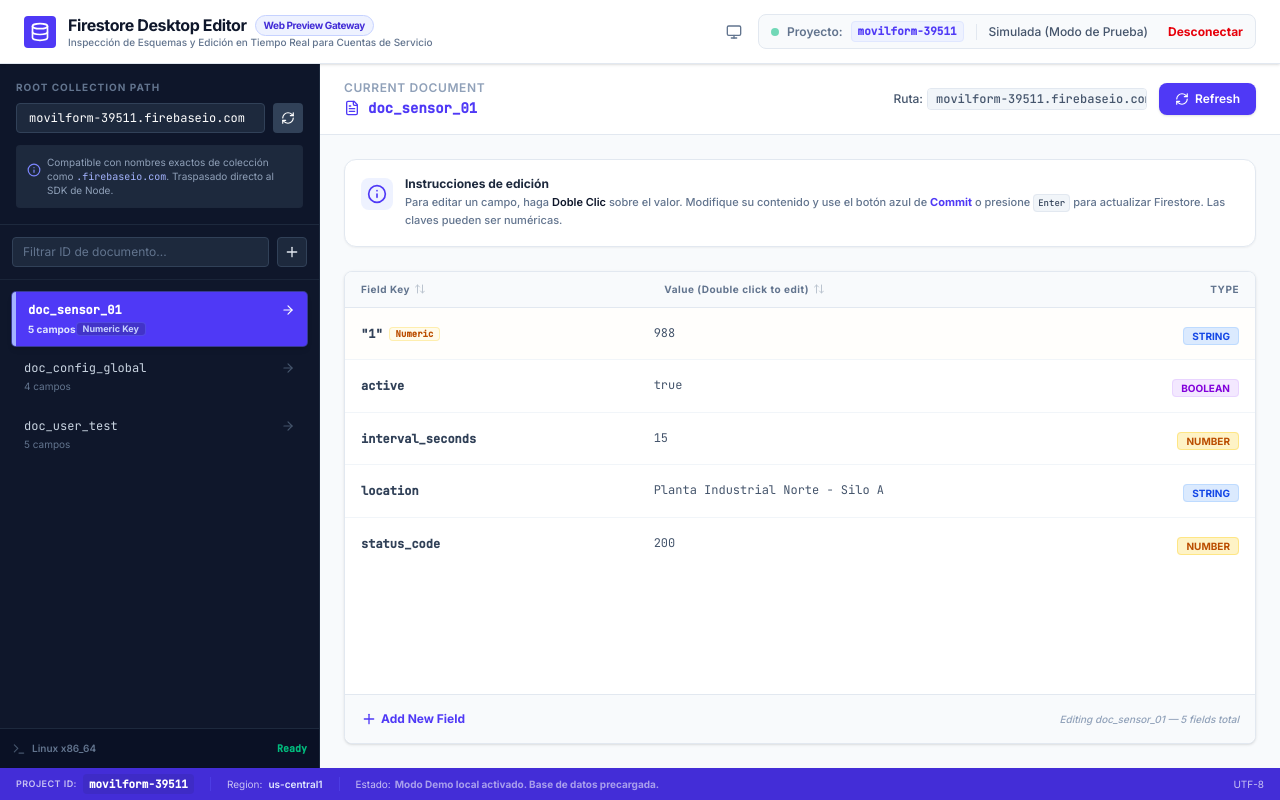
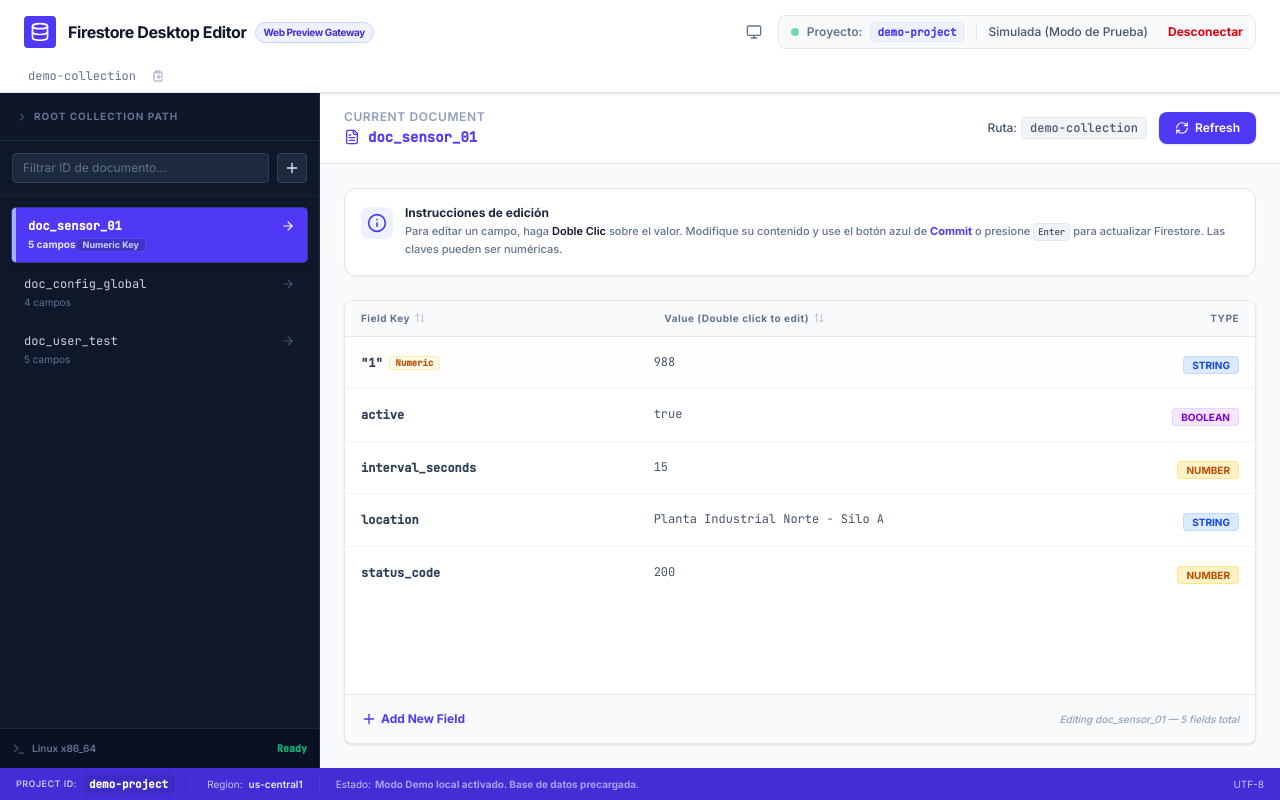
Before and after one commit to Skyrimloon665/firestore-desktop-editor, a React (Vite) app: page / in a window 1280 px wide. Both pictures are taken after a click on the button "Modo Demo". Built offline with nearby package versions, Linux system fonts and the light colour scheme.

Commit message:
Clean up UI: remove movilform-39511 refs, breadcrumb in header, collapsible path input, fix button disabled state

```diff
--- a/electron/main.ts
+++ b/electron/main.ts
@@ -1,10 +1,11 @@
 import electron from "electron";
 const { app, BrowserWindow, ipcMain, dialog } = electron;
+type BrowserWindowType = electron.BrowserWindow;
 import * as path from "path";
 import * as fs from "fs";
 import admin from "firebase-admin";
 
-let mainWindow: BrowserWindow | null = null;
+let mainWindow: BrowserWindowType | null = null;
 let fbAppInstance: admin.app.App | null = null;
 let db: admin.firestore.Firestore | null = null;
 
--- a/src/App.tsx
+++ b/src/App.tsx
@@ -10,8 +10,8 @@
 import { selectCredentialsFile, connectWithCredentialsJson } from "./services/api";
 import type { ConnectionMode, DocData, SimulatedDb } from "./services/types";
 
-const MOCK_PROJECT_ID = "movilform-39511";
-const MOCK_COLLECTION = "movilform-39511.firebaseio.com";
+const MOCK_PROJECT_ID = "demo-project";
+const MOCK_COLLECTION = "demo-collection";
 const INITIAL_MOCK_DOCUMENTS: DocData[] = [
   {
     id: "doc_sensor_01",
@@ -280,6 +280,7 @@
         connectionMode={connectionMode}
         projectId={projectId}
         credentialsName={credentialsName}
+        collectionPath={collectionPath}
         isLoading={isLoading}
         isElectron={isElectron}
         theme={theme}
@@ -288,6 +289,7 @@
         onOpenJsonPaste={() => setJsonPasteOpen(true)}
         onActivateDemo={handleActivateDemoMode}
         onDisconnect={handleDisconnect}
+        onCollectionPathChange={setCollectionPath}
       />
 
       <JsonPasteDialog
--- a/src/components/ConnectionHeader.tsx
+++ b/src/components/ConnectionHeader.tsx
@@ -1,11 +1,12 @@
 import type { ConnectionMode, ThemeMode } from "../services/types";
-import { Database, FolderOpen, Cpu, Lock, Sun, Moon, Monitor, FileText } from "lucide-react";
+import { Database, FolderOpen, Cpu, Lock, Sun, Moon, Monitor, FileText, ClipboardCopy, ChevronRight } from "lucide-react";
 import type { ComponentType, SVGProps } from "react";
 
 interface ConnectionHeaderProps {
   connectionMode: ConnectionMode;
   projectId: string;
   credentialsName: string;
+  collectionPath: string;
   isLoading: boolean;
   isElectron: boolean;
   theme: ThemeMode;
@@ -14,6 +15,7 @@
   onOpenJsonPaste: () => void;
   onActivateDemo: () => void;
   onDisconnect: () => void;
+  onCollectionPathChange: (path: string) => void;
 }
 
 const themeIcon: Record<ThemeMode, ComponentType<SVGProps<SVGSVGElement>>> = {
@@ -32,6 +34,7 @@
   connectionMode,
   projectId,
   credentialsName,
+  collectionPath,
   isLoading,
   isElectron,
   theme,
@@ -40,11 +43,23 @@
   onOpenJsonPaste,
   onActivateDemo,
   onDisconnect,
+  onCollectionPathChange,
 }: ConnectionHeaderProps) {
   const ThemeIcon = themeIcon[theme];
+  const pathSegments = collectionPath.split("/").filter(Boolean);
+
+  const handleCopyPath = () => {
+    navigator.clipboard.writeText(collectionPath).catch(() => {});
+  };
+
+  const handleBreadcrumbClick = (index: number) => {
+    const newPath = pathSegments.slice(0, index + 1).join("/");
+    onCollectionPathChange(newPath);
+  };
 
   return (
-    <header className="h-16 bg-white dark:bg-slate-800 border-b border-slate-200 dark:border-slate-700 px-6 flex items-center justify-between shadow-sm shrink-0 z-10">
+    <header className="bg-white dark:bg-slate-800 border-b border-slate-200 dark:border-slate-700 px-6 shadow-sm shrink-0 z-10">
+      <div className="h-16 flex items-center justify-between">
         <div className="flex items-center gap-3">
           <div className="w-8 h-8 bg-indigo-600 rounded flex items-center justify-center text-white">
             <Database className="w-5 h-5 text-white" />
@@ -56,10 +71,6 @@
                 {isElectron ? "Electron Host Node" : "Web Preview Gateway"}
               </span>
             </h1>
-          <p className="text-[10px] text-slate-500 dark:text-slate-400 font-medium -mt-0.5">
-            Inspección de Esquemas y Edición en Tiempo Real para Cuentas de
-            Servicio
-          </p>
           </div>
         </div>
 
@@ -126,6 +137,32 @@
           </>
         )}
       </div>
+      </div>
+
+      {connectionMode !== "none" && pathSegments.length > 0 && (
+        <div className="h-7 flex items-center gap-1 pb-1 overflow-x-auto">
+          <div className="flex items-center gap-0.5 text-xs font-mono text-slate-500 dark:text-slate-400 whitespace-nowrap">
+            {pathSegments.map((seg, i) => (
+              <span key={i} className="flex items-center gap-0.5">
+                {i > 0 && <ChevronRight className="w-3 h-3 text-slate-400 shrink-0" />}
+                <button
+                  onClick={() => handleBreadcrumbClick(i)}
+                  className="hover:text-indigo-600 dark:hover:text-indigo-400 hover:bg-slate-100 dark:hover:bg-slate-700 px-1 py-0.5 rounded transition-colors cursor-pointer"
+                >
+                  {seg}
+                </button>
+              </span>
+            ))}
+          </div>
+          <button
+            onClick={handleCopyPath}
+            className="ml-1 p-1 rounded text-slate-400 hover:text-indigo-600 dark:hover:text-indigo-400 hover:bg-slate-100 dark:hover:bg-slate-700 transition-colors cursor-pointer shrink-0"
+            title="Copiar ruta"
+          >
+            <ClipboardCopy className="w-3 h-3" />
+          </button>
+        </div>
+      )}
     </header>
   );
 }
--- a/src/components/DocumentListPanel.tsx
+++ b/src/components/DocumentListPanel.tsx
@@ -1,4 +1,5 @@
-import { Plus, RefreshCw, Info, FileText, ArrowRight, Terminal, FolderOpen } from "lucide-react";
+import { Plus, RefreshCw, Info, FileText, ArrowRight, Terminal, FolderOpen, ChevronDown, ChevronRight } from "lucide-react";
+import { useState } from "react";
 import type { DocData, ConnectionMode } from "../services/types";
 
 interface DocumentListPanelProps {
@@ -30,6 +31,8 @@
   onSelectDocument,
   onCreateDocument,
 }: DocumentListPanelProps) {
+  const [showPathInput, setShowPathInput] = useState(false);
+
   const handleItemClick = (doc: DocData) => {
     if (doc.data?.__subcollection) {
       const base = collectionPath.replace(/\/+$/, "");
@@ -42,15 +45,21 @@
   };
   return (
     <section className="w-80 border-r border-slate-800 bg-slate-900 text-slate-300 flex flex-col shrink-0">
-      <div className="p-4 border-b border-slate-800 bg-slate-900/50 flex flex-col gap-3">
-        <div>
-          <label className="text-[10px] uppercase font-bold tracking-widest text-slate-500 block mb-2">
+      <div className="p-4 border-b border-slate-800 bg-slate-900/50">
+        <button
+          onClick={() => setShowPathInput((v) => !v)}
+          className="w-full flex items-center gap-1.5 text-[10px] uppercase font-bold tracking-widest text-slate-500 hover:text-slate-300 transition-colors cursor-pointer"
+        >
+          {showPathInput ? <ChevronDown className="w-3 h-3" /> : <ChevronRight className="w-3 h-3" />}
           Root Collection Path
-          </label>
+        </button>
+
+        {showPathInput && (
+          <div className="flex flex-col gap-3 mt-3">
             <div className="flex gap-2">
               <input
                 type="text"
-              placeholder="Ej: movilform-39511"
+                placeholder="Ej: nombre-coleccion"
                 className="w-full bg-slate-800 border border-slate-700 text-white px-3 py-1.5 rounded text-xs focus:outline-none focus:ring-1 focus:ring-indigo-500 font-mono text-indigo-200 overflow-x-auto whitespace-nowrap"
                 value={collectionPath}
                 onChange={(e) => onCollectionPathChange(e.target.value)}
@@ -59,23 +68,24 @@
               />
               <button
                 onClick={onFetchDocuments}
-              disabled={isLoading || connectionMode === "none"}
+                disabled={isLoading}
                 className="bg-slate-700 hover:bg-slate-600 disabled:bg-slate-800 disabled:text-slate-600 p-2 rounded transition-all cursor-pointer text-white"
                 title="Listar Documentos"
               >
                 <RefreshCw className={`w-3.5 h-3.5 ${isLoading ? "animate-spin" : ""}`} />
               </button>
             </div>
-        </div>
 
             <div className="text-[10px] text-slate-400 bg-slate-800 p-2.5 rounded border border-slate-800/80 leading-snug flex items-start gap-1.5">
               <Info className="w-3.5 text-indigo-400 shrink-0 mt-0.5" />
               <span>
-            Compatible con nombres exactos de colección como{" "}
-            <code className="text-indigo-300 font-mono">.firebaseio.com</code>.
-            Traspasado directo al SDK de Node.
+                Ingrese la ruta de la colección o documento. Las rutas con
+                cantidad impar de segmentos listan documentos; las pares listan
+                subcolecciones.
               </span>
             </div>
+          </div>
+        )}
       </div>
 
       <div className="p-3 border-b border-slate-800/80 bg-slate-900 flex items-center justify-between gap-2">
--- a/src/components/FieldInspector.tsx
+++ b/src/components/FieldInspector.tsx
@@ -94,11 +94,8 @@
               Ningún Documento Cargado
             </h3>
             <p className="text-xs text-slate-500 dark:text-slate-400 leading-relaxed font-medium">
-              Ingrese una colección válida en el panel izquierdo (Ej:{" "}
-              <strong className="text-indigo-600 font-mono text-[11px]">
-                movilform-39511.firebaseio.com
-              </strong>
-              ) y presione consultar. O inicie el{" "}
+               Ingrese una colección en el panel izquierdo y presione{" "}
+              <strong className="text-indigo-600">Consultar</strong>. O inicie el{" "}
               <strong className="text-amber-600">Modo Demo</strong> para
               interactuar de inmediato con datos de prueba.
             </p>
```
Lines whose indentation alone changed are shown as unchanged.
